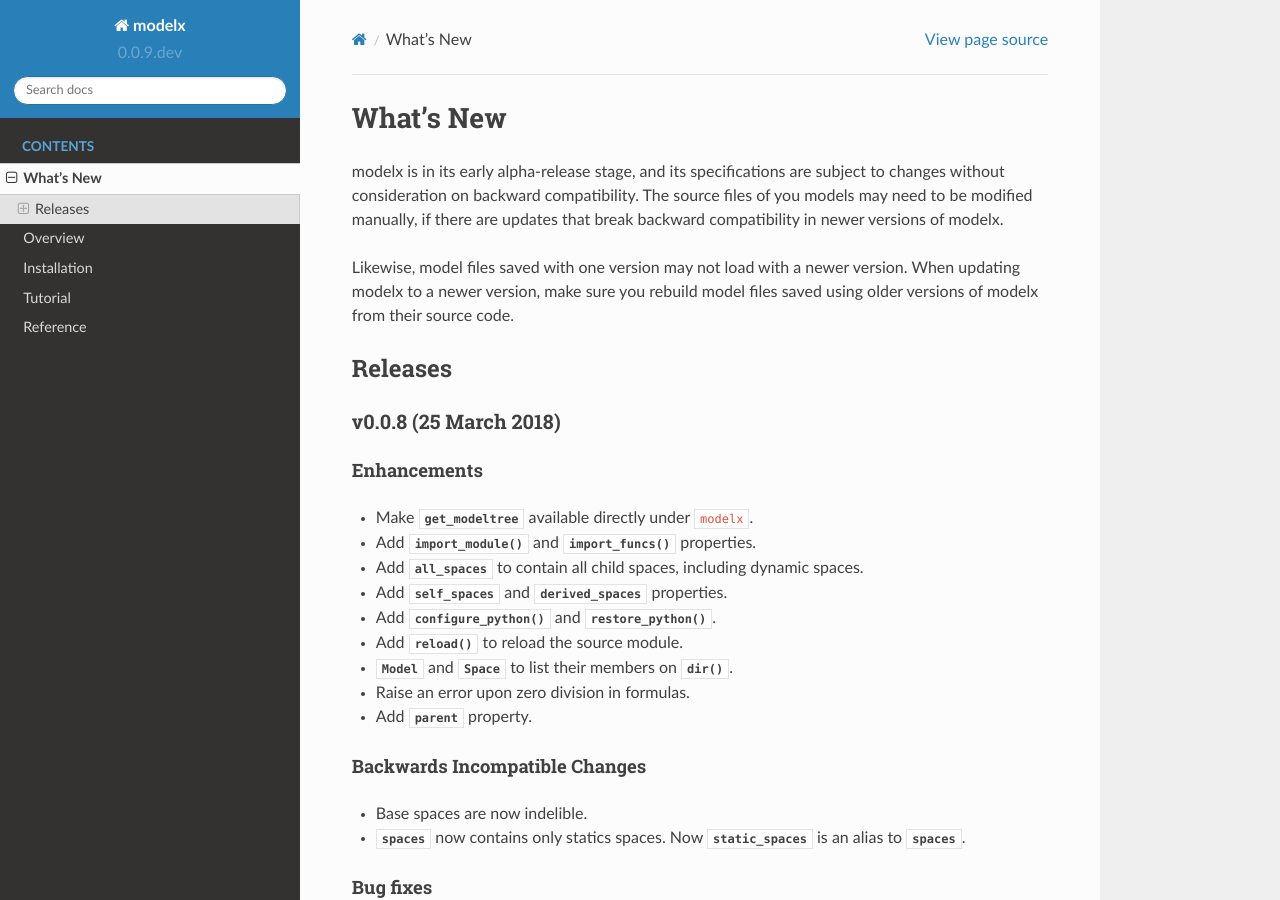
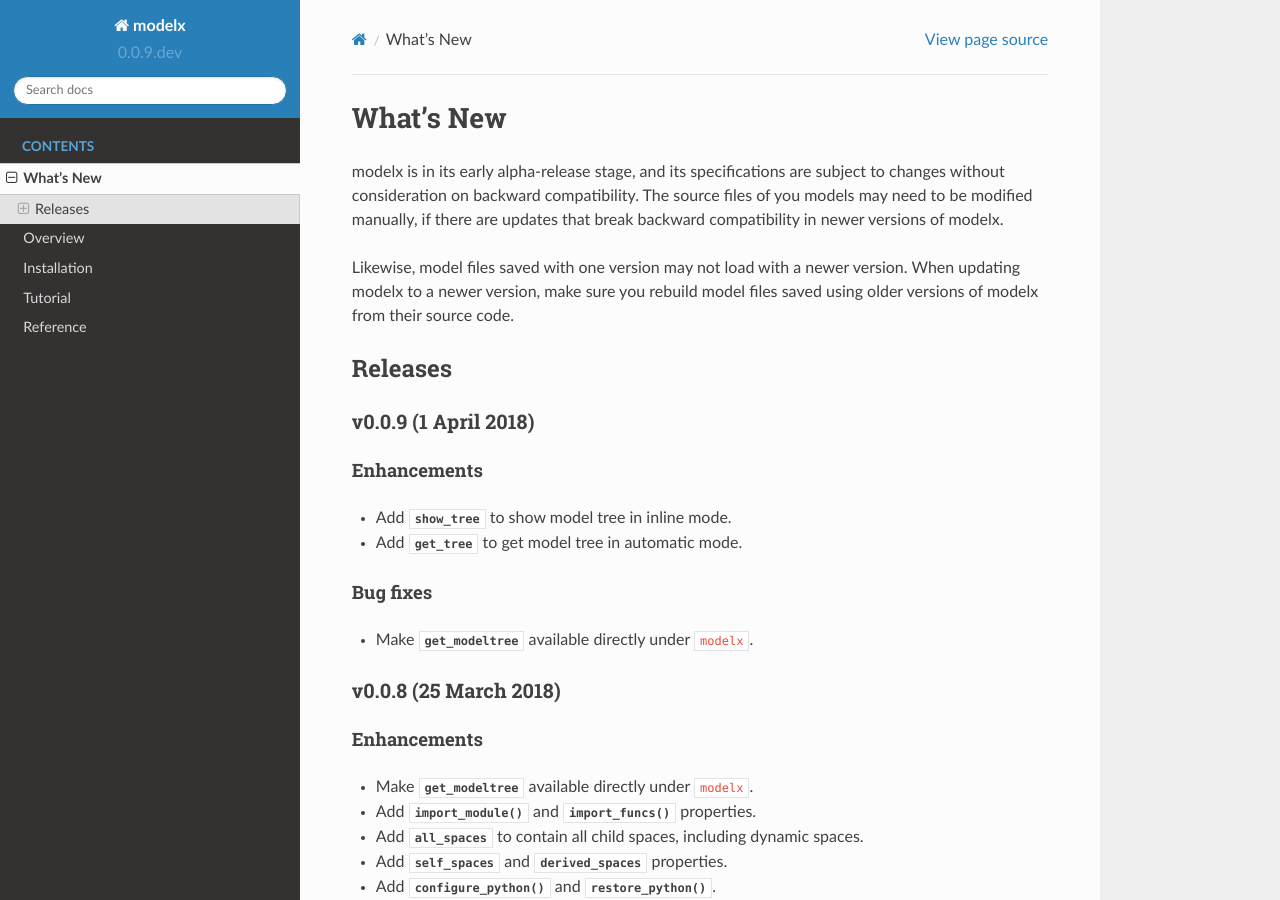
Before and after one commit to fumitoh/modelx, a Sphinx documentation site: the page built from doc/source/whatsnew.rst, in a window 1280 px wide and 900 px high. Built offline with Sphinx 7.4.7 and the Read the Docs theme 2.0.0, drawn with Linux system fonts in a browser that asks for light colours.

Commit message:
DOC: Update What's new

```diff
--- a/doc/source/whatsnew.rst
+++ b/doc/source/whatsnew.rst
@@ -19,12 +19,25 @@
 Releases
 ========
 
+v0.0.9 (1 April 2018)
+---------------------
+
+Enhancements
+~~~~~~~~~~~~
+- Add :func:`show_tree<modelx.qtgui.api.show_tree>` to show model tree in inline mode.
+- Add :func:`get_tree<modelx.qtgui.api.get_tree>` to get model tree in automatic mode.
+
+Bug fixes
+~~~~~~~~~
+- Make :func:`get_modeltree <modelx.qtgui.api.get_modeltree>` available directly under ``modelx``.
+
+
 v0.0.8 (25 March 2018)
 ----------------------
 
 Enhancements
 ~~~~~~~~~~~~
-- Make :func:`get_modeltree <modelx.qtgui.modeltree.get_modeltree>` available directly under ``modelx``.
+- Make :func:`get_modeltree <modelx.qtgui.modeltree.api>` available directly under ``modelx``.
 - Add :meth:`~space.SpaceContainer.import_module` and :meth:`~space.Space.import_funcs` properties.
 - Add :attr:`~space.Space.all_spaces` to contain all child spaces, including dynamic spaces.
 - Add :py:attr:`~space.Space.self_spaces` and :py:attr:`~space.Space.derived_spaces` properties.
```
